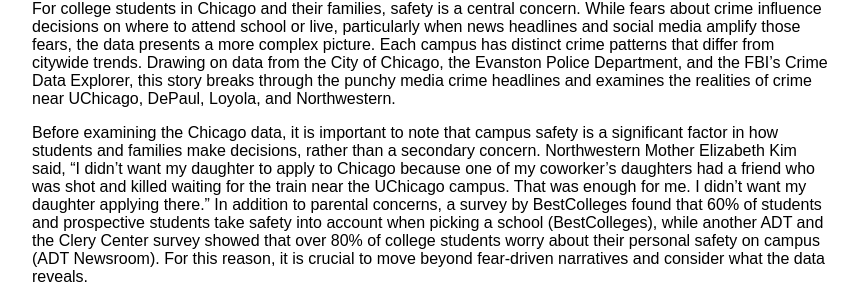
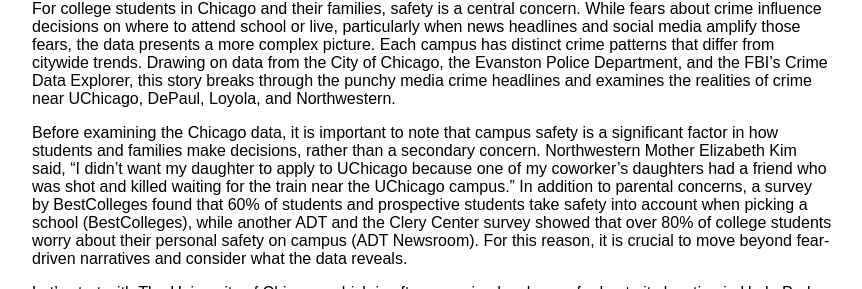
Before and after one commit to sarahk11m/crime-mapping-project, a plain HTML site: page index.html in a window 1280 px wide. Shown: the part 454-743 px from the top of the page, without its empty margins (8-870 px from the left). Drawn offline with Linux system fonts and the light colour scheme.

Commit message:
Update index.html with new text

```diff
--- a/index.html
+++ b/index.html
@@ -57,9 +57,8 @@ UChicago, DePaul, Loyola, and Northwestern.</p>
 <p>Before examining the Chicago data, it is important to note that campus safety is a
 significant factor in how students and families make decisions, rather than a secondary
 concern. Northwestern Mother Elizabeth Kim said, “I didn’t want my daughter to apply to
-Chicago because one of my coworker’s daughters had a friend who was shot and killed waiting
-for the train near the UChicago campus. That was enough for me. I didn’t want my daughter
-applying there.” In addition to parental concerns, a survey by BestColleges found that 60% of
+UChicago because one of my coworker’s daughters had a friend who was shot and killed waiting
+for the train near the UChicago campus.” In addition to parental concerns, a survey by BestColleges found that 60% of
 students and prospective students take safety into account when picking a school
 (BestColleges), while another ADT and the Clery Center survey showed that over 80% of college
 students worry about their personal safety on campus (ADT Newsroom). For this reason, it is
```
